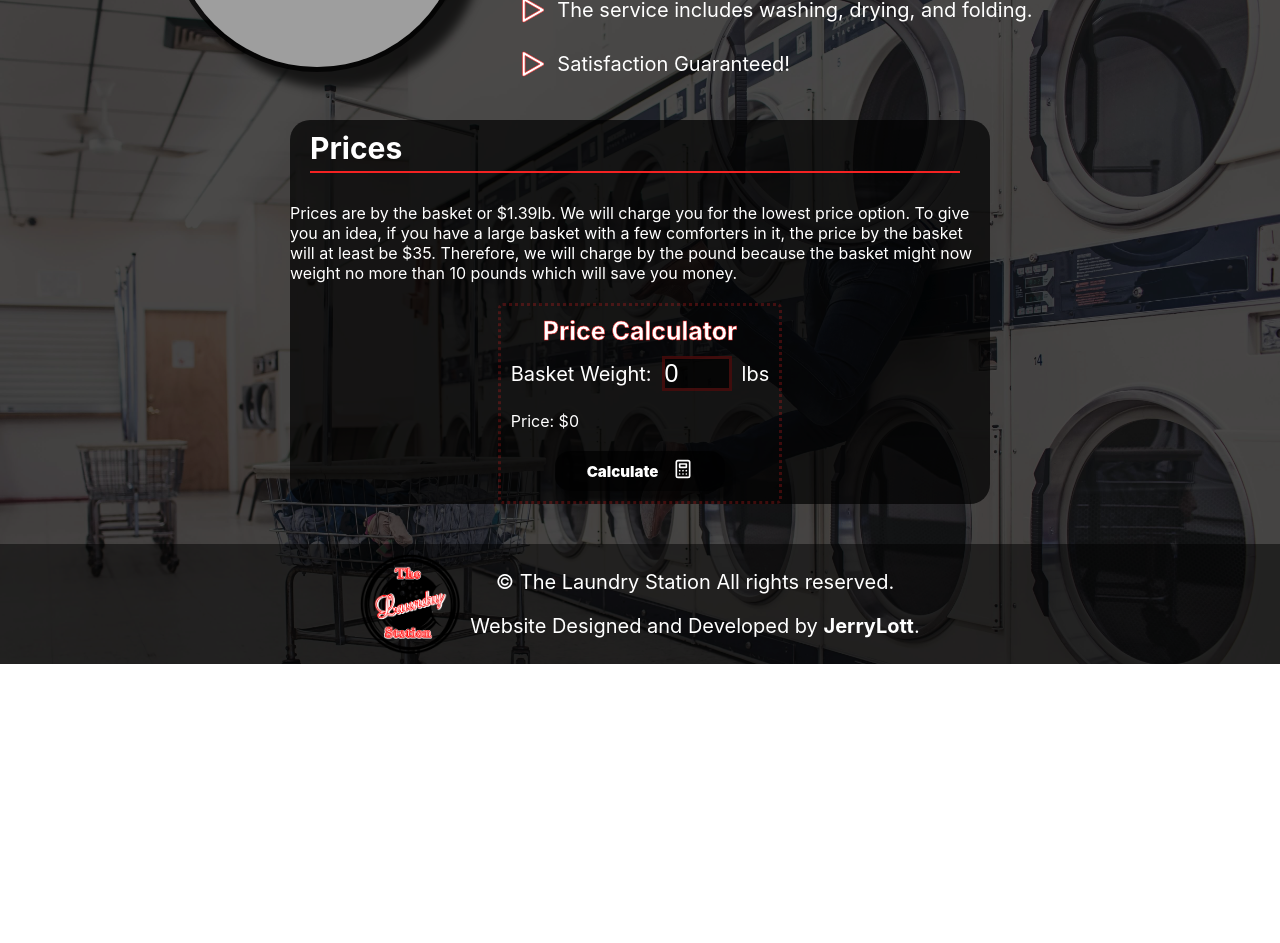
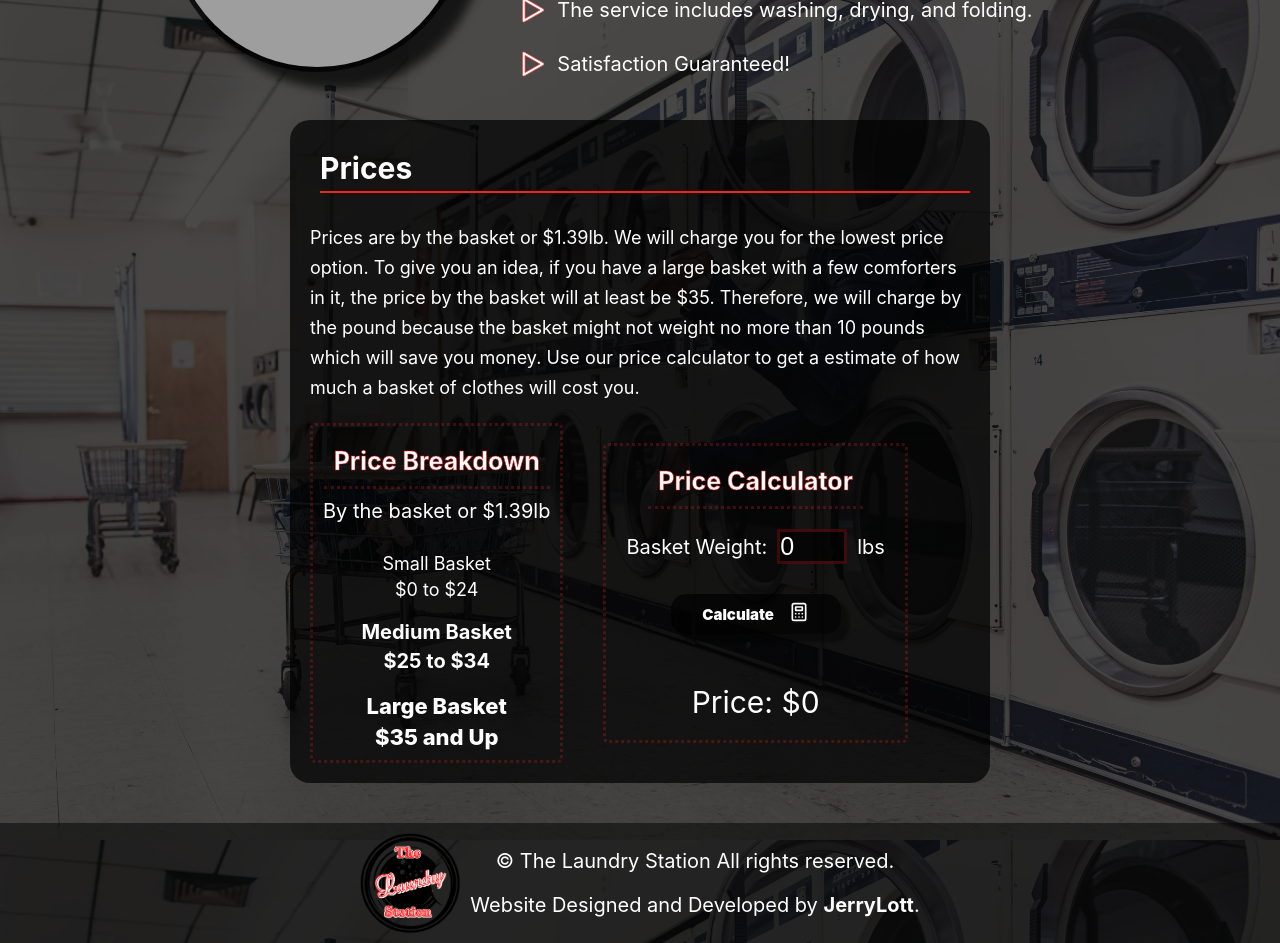
Before and after one commit to lottjerry/the-laundry-station, a React (Create React App) app: page / in a window 1280 px wide. Shown: the part 1720-2663 px from the top of the page. Before the commit the page ends 2384 px from the top, so only its background shows below. Built offline with nearby package versions, Linux system fonts and the light colour scheme; grey boxes are pictures that could not be loaded.

Commit message:
Added user input for price calculator. Added price breakdown section with styles.

```diff
--- a/src/app.css
+++ b/src/app.css
@@ -354,6 +354,7 @@ a {
   background-color: rgba(0, 0, 0, 0.7);
   border-radius: 20px;
   width: 700px;
+  padding: 20px;
 }
 
 .services-prices__title {
@@ -361,8 +362,97 @@ a {
   font-weight: 700;
   border-bottom: 2px solid #F42222;
   padding: 0 0 5px;
-  margin: 10px 20px;
+  margin: 10px 10px;
   width: 650px;
+}
+
+.services-prices__description {
+  line-height: 30px;
+  font-size: 18px;
+}
+
+.services-prices__breakdown {
+  display: flex;
+  flex-direction: row;
+  justify-content: center;
+  align-items: center;
+  padding: 0;
+  gap: 40px;
+}
+
+.breakdown__details {
+  display: flex;
+  flex-direction: column;
+  justify-content: center;
+  align-items: flex-start;
+  padding: 0;
+  gap: 10px;
+  align-items: center;
+  padding: 10px;
+  border: 3px dotted #f422223d;
+  border-radius: 5px;
+  align-self: start;
+}
+
+.breakdown__title {
+  -webkit-text-stroke-width: 0.5px;
+  -webkit-text-stroke-color: #F42222;
+  stroke: #F42222;
+  stroke-width: 0.5px;
+  font-size: 25px;
+  font-weight: 700;
+  padding: 10px;
+  border-bottom: 3px dotted #f422223d;
+}
+
+.breakdown__subtitle {
+  font-size: 20px;
+}
+
+.breakdown__list {
+  display: flex;
+  flex-direction: column;
+  justify-content: center;
+  align-items: flex-start;
+  padding: 0;
+  gap: 20px;
+  align-items: center;
+  margin-top: 20px;
+}
+
+.small {
+  display: flex;
+  flex-direction: column;
+  justify-content: center;
+  align-items: flex-start;
+  padding: 0;
+  gap: 5px;
+  align-items: center;
+  font-size: 18px;
+}
+
+.medium {
+  display: flex;
+  flex-direction: column;
+  justify-content: center;
+  align-items: flex-start;
+  padding: 0;
+  gap: 5px;
+  align-items: center;
+  font-size: 20px;
+  font-weight: bold;
+}
+
+.large {
+  display: flex;
+  flex-direction: column;
+  justify-content: center;
+  align-items: flex-start;
+  padding: 0;
+  gap: 5px;
+  align-items: center;
+  font-size: 22px;
+  font-weight: 800;
 }
 
 .calculator {
@@ -372,7 +462,6 @@ a {
   align-items: flex-start;
   padding: 0;
   gap: 10px;
-  align-self: center;
   align-items: center;
   padding: 10px;
   border: 3px dotted #f422223d;
@@ -386,6 +475,8 @@ a {
   stroke-width: 0.5px;
   font-size: 25px;
   font-weight: 700;
+  padding: 10px;
+  border-bottom: 3px dotted #f422223d;
 }
 
 .form {
@@ -393,8 +484,8 @@ a {
   flex-direction: column;
   justify-content: center;
   align-items: flex-start;
-  padding: 0;
-  gap: 20px;
+  padding: 10px;
+  gap: 30px;
 }
 
 .basket__label {
@@ -405,6 +496,12 @@ a {
   padding: 0;
   gap: 10px;
   font-size: 20px;
+}
+
+.price {
+  font-size: 30px;
+  align-self: center;
+  margin-top: 20px;
 }
 
 .basket__input {
--- a/src/assets/scss/_pricecalculator.scss
+++ b/src/assets/scss/_pricecalculator.scss
@@ -3,7 +3,6 @@
 
 .calculator {
   @include AutoLayoutColumn(0, 10px);
-  align-self: center;
   align-items: center;
   padding: 10px;
   border: 3px dotted #f422223d;
@@ -14,15 +13,23 @@
   @include HoverActive();
   font-size: 25px;
   font-weight: 700;
+  padding: 10px;
+  border-bottom: 3px dotted #f422223d;
 }
 
 .form {
-  @include AutoLayoutColumn(0, 20px);
+  @include AutoLayoutColumn(10px, 30px);
 }
 
 .basket__label {
   @include AutoLayoutRow(0, 10px);
   font-size: 20px;
+}
+
+.price {
+  font-size: 30px;
+  align-self: center;
+  margin-top: 20px;
 }
 
 .basket__input {
--- a/src/assets/scss/_services.scss
+++ b/src/assets/scss/_services.scss
@@ -53,6 +53,7 @@
   background-color: $black07-color;
   border-radius: 20px;
   width: 700px;
+  padding: 20px;
 }
 
 .services-prices__title {
@@ -60,6 +61,62 @@
   font-weight: 700;
   border-bottom: 2px solid #F42222;
   padding: 0 0 5px;
-  margin: 10px 20px;
+  margin: 10px 10px;
   width: 650px;
 }
+
+.services-prices__description {
+  line-height: 30px;
+  font-size: 18px;
+}
+
+.services-prices__breakdown {
+  @include AutoLayoutRow(0, 40px);
+}
+
+.breakdown__details {
+  @include AutoLayoutColumn(0, 10px);
+  align-items: center;
+  padding: 10px;
+  border: 3px dotted #f422223d;
+  border-radius: 5px;
+  align-self: start;
+}
+
+.breakdown__title {
+  @include HoverActive();
+  font-size: 25px;
+  font-weight: 700;
+  padding: 10px;
+  border-bottom: 3px dotted #f422223d;
+}
+
+.breakdown__subtitle {
+  font-size: 20px;
+}
+
+.breakdown__list {
+  @include AutoLayoutColumn(0,20px);
+  align-items: center;
+  margin-top: 20px;
+}
+
+.small {
+  @include AutoLayoutColumn(0,5px);
+  align-items: center;
+  font-size: 18px;
+}
+
+.medium {
+  @include AutoLayoutColumn(0, 5px);
+  align-items: center;
+  font-size: 20px;
+  font-weight: bold;
+}
+
+.large {
+  @include AutoLayoutColumn(0, 5px);
+  align-items: center;
+  font-size: 22px;
+  font-weight: 800;
+}
--- a/src/components/PriceCalculator.js
+++ b/src/components/PriceCalculator.js
@@ -3,11 +3,11 @@ import { UilCalculator } from '@iconscout/react-unicons'
 
 export default function PriceCalculator(){
   const [price, setPrice] = useState(0)
+  const[weight, setWeight] = useState(0)
 
   const calcPrice = () => {
-    let num = (1.39 * 2)
-    num = num.toFixed(2)
-    setPrice(num)
+    let totalPrice = (1.39 * weight).toFixed(2)
+    setPrice(totalPrice)
   }
 
   return (
@@ -23,15 +23,16 @@ export default function PriceCalculator(){
             maxlength="3"
             min="1"
             max="999"
+            onChange={e => setWeight(e.target.value)}
           />
           lbs
         </label>
-        <div className="price">
-          Price: ${price}
-        </div>
         <div className="button" onClick={calcPrice}>
             <div className="button__text">Calculate</div>
             <div className="icon"><UilCalculator size="20"/></div>
+        </div>
+        <div className="price">
+          Price: ${price}
         </div>
       </div>
     </div>
--- a/src/pages/Services.js
+++ b/src/pages/Services.js
@@ -30,9 +30,21 @@ export default function Services() {
         <div className="services__prices">
           <div className="services-prices__title">Prices</div>
           <div className="services-prices__description">
-            Prices are by the basket or $1.39lb. We will charge you for the lowest price option. To give you an idea, if you have a large basket with a few comforters in it, the price by the basket will at least be $35. Therefore, we will charge by the pound because the basket might now weight no more than 10 pounds which will save you money.
+            Prices are by the basket or $1.39lb. We will charge you for the lowest price option. To give you an idea, if you have a large basket with a few comforters in it, the price by the basket will at least be $35. Therefore, we will charge by the pound because the basket might not weight no more than 10 pounds which will save you money. Use our price calculator to get a estimate of how much a basket of clothes will cost you.
           </div>
-          <PriceCalculator />
+          <div className="services-prices__breakdown">
+            <div className="breakdown__details">
+              <div className="breakdown__title">Price Breakdown</div>
+              <div className="breakdown__subtitle">By the basket or $1.39lb</div>
+              <ul className="breakdown__list">
+                <li className="small"><p>Small Basket</p><p>$0 to $24</p></li>
+                <li className="medium"><p>Medium Basket</p><p>$25 to $34</p></li>
+                <li className="large"><p>Large Basket</p><p>$35 and Up</p></li>
+              </ul>
+            </div>
+            <PriceCalculator />
+          </div>
+
         </div>
       </div>
     </section>
```
